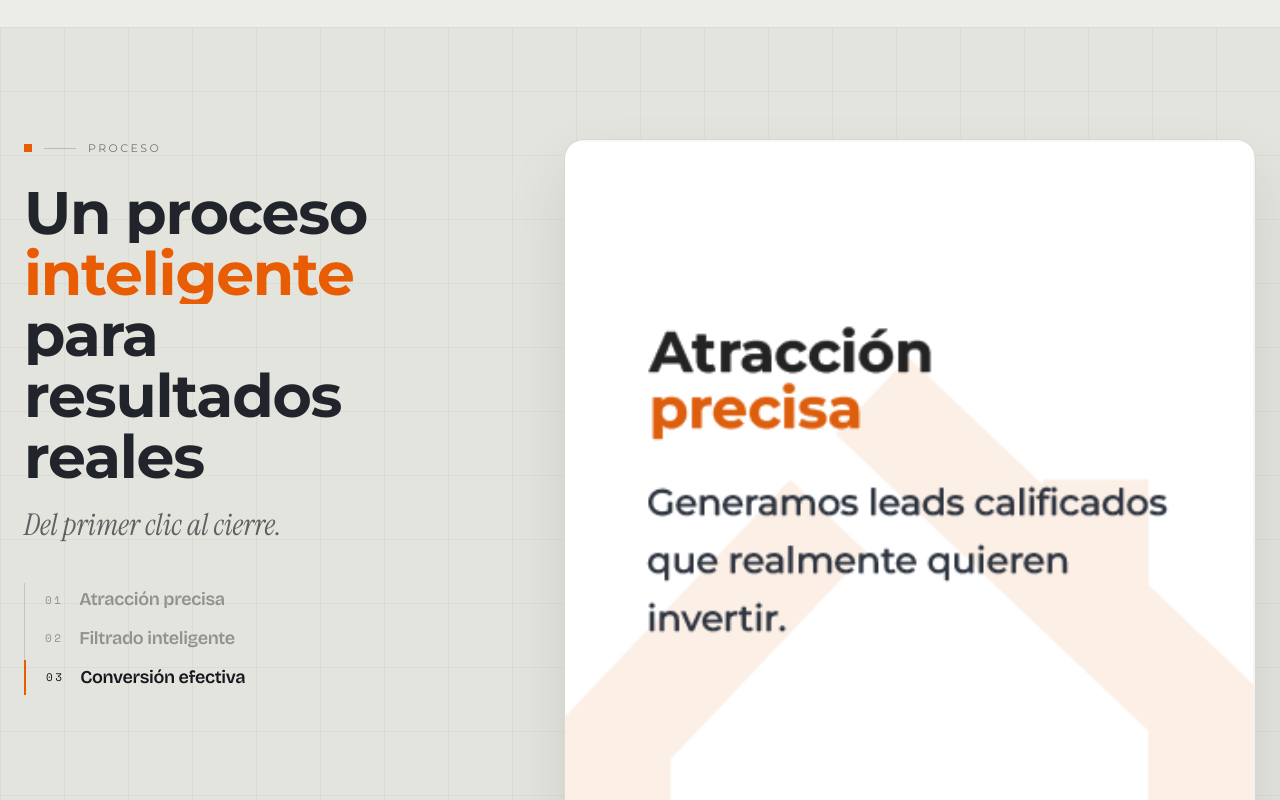
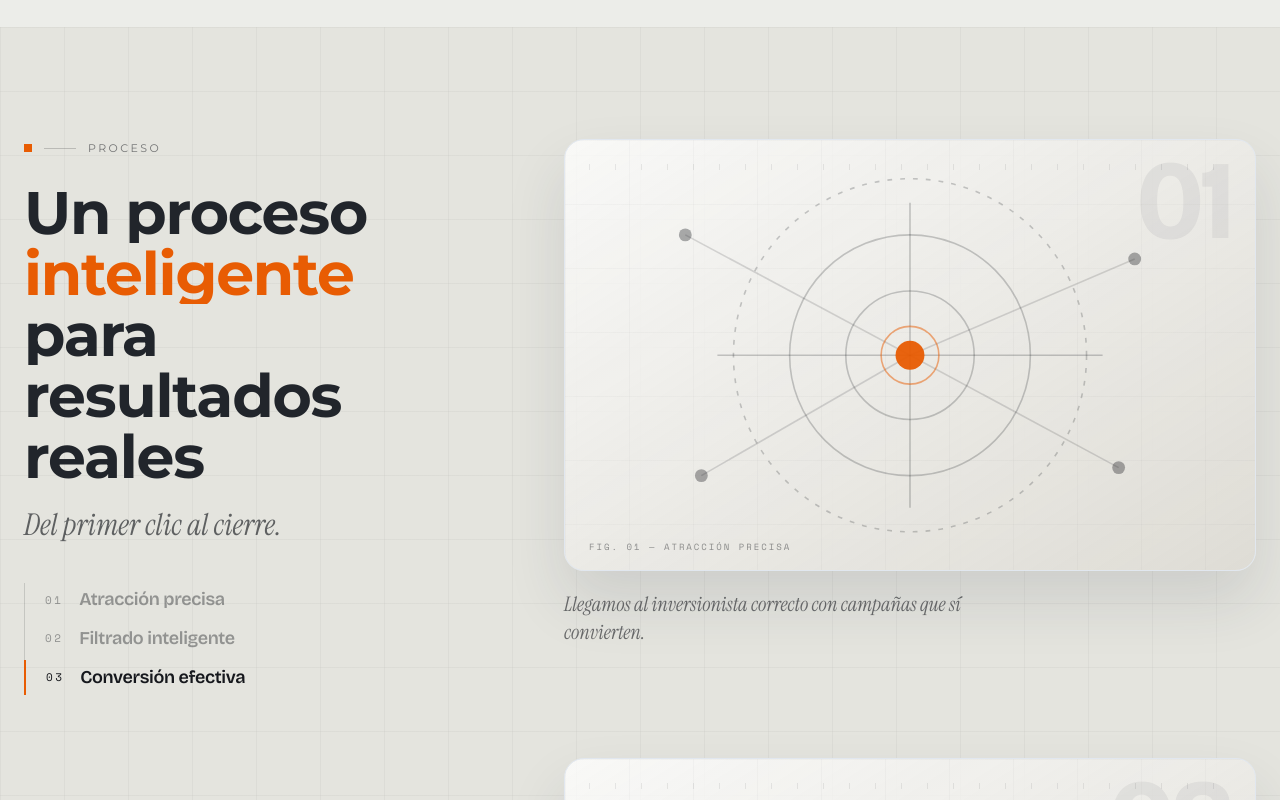
Before and after one commit to itai-agency/inmoleads-website, a React (Vite) app: page / in a window 1280 px wide. Shown: the part 1920-2720 px from the top of the page. Built offline with nearby package versions, Linux system fonts and the light colour scheme; the HTML template or start-up script is replaced by a standard one.

Commit message:
feat: proceso section modified

```diff
--- a/src/components/Process.tsx
+++ b/src/components/Process.tsx
@@ -1,27 +1,24 @@
 import { useEffect, useRef, useState } from "react";
 import { motion, useInView } from "framer-motion";
-import procesoUno from "@/assets/1.png";
-import procesoDos from "@/assets/2.png";
-import procesoTres from "@/assets/3.png";
 import { Reveal, AnimatedWords } from "@/components/motion/Motion";
 import SectionLabel from "@/components/SectionLabel";
+
+const INK = "#16181D";
+const ORANGE = "#E85C03";
 
 const steps = [
   {
     no: "01",
-    image: procesoUno,
     name: "Atracción precisa",
     lead: "Llegamos al inversionista correcto con campañas que sí convierten.",
   },
   {
     no: "02",
-    image: procesoDos,
     name: "Filtrado inteligente",
     lead: "Separamos los prospectos serios de los curiosos, sin perder tu tiempo.",
   },
   {
     no: "03",
-    image: procesoTres,
     name: "Conversión efectiva",
     lead: "Te entregamos citas y contactos listos para cerrar la venta.",
   },
@@ -31,10 +28,7 @@ const Process = () => {
   const [active, setActive] = useState(0);
 
   return (
-    <section
-      id="proceso"
-      className="relative bg-[#E4E4DE] py-28 text-[#16181D]"
-    >
+    <section id="proceso" className="relative bg-[#E4E4DE] py-28 text-[#16181D]">
       <div className="bg-blueprint pointer-events-none absolute inset-0 opacity-70" />
 
       <div className="container relative z-10 mx-auto px-6">
@@ -58,7 +52,6 @@ const Process = () => {
                 </p>
               </Reveal>
 
-              {/* step index with active highlight */}
               <ol className="mt-10 hidden space-y-1 border-l border-[#16181D]/15 lg:block">
                 {steps.map((s, i) => (
                   <li key={s.no}>
@@ -129,15 +122,10 @@ function Step({
         </span>
         <span className="text-display text-2xl font-semibold">{step.name}</span>
       </div>
-      <div className="group overflow-hidden rounded-[20px] border border-[#16181D]/10 bg-white/40 shadow-[0_30px_60px_rgba(40,50,65,0.12)]">
-        <img
-          src={step.image}
-          alt={step.name}
-          className="w-full object-cover transition-transform duration-[1.2s] ease-out group-hover:scale-[1.04]"
-          loading="lazy"
-          decoding="async"
-        />
-      </div>
+
+      {/* designed visual (replaceable placeholder) */}
+      <StepVisual no={step.no} name={step.name} index={index} inView={inView} />
+
       <p className="mt-5 max-w-md font-serif text-xl italic leading-snug text-[#16181D]/60">
         {step.lead}
       </p>
@@ -145,4 +133,169 @@ function Step({
   );
 }
 
+/* ---- Designed step figures (swap for real renders later) ---- */
+function StepVisual({
+  no,
+  name,
+  index,
+  inView,
+}: {
+  no: string;
+  name: string;
+  index: number;
+  inView: boolean;
+}) {
+  return (
+    <div className="group relative aspect-[16/10] overflow-hidden rounded-[20px] border border-[#16181D]/12 bg-gradient-to-br from-white/75 to-[#dedcd5] shadow-[0_30px_60px_rgba(40,50,65,0.12)]">
+      <div className="bg-blueprint absolute inset-0 opacity-50" />
+      {/* ghost number */}
+      <span className="text-display pointer-events-none absolute right-6 top-2 text-[7rem] font-bold leading-none text-[#16181D]/[0.06]">
+        {no}
+      </span>
+      {/* corner ticks */}
+      <span className="ruler-ticks absolute inset-x-6 top-6 h-1.5 opacity-30" />
+
+      <div className="absolute inset-0 grid place-items-center p-6">
+        <svg viewBox="0 0 400 230" className="h-full w-full">
+          {index === 0 && <RadarFig inView={inView} />}
+          {index === 1 && <FunnelFig inView={inView} />}
+          {index === 2 && <GrowthFig inView={inView} />}
+        </svg>
+      </div>
+
+      <span className="label-mono absolute bottom-4 left-6 text-[9px] text-[#16181D]/45">
+        Fig. {no} — {name}
+      </span>
+    </div>
+  );
+}
+
+/* 01 — Atracción: radar/target attracting signals */
+function RadarFig({ inView }: { inView: boolean }) {
+  const cx = 200;
+  const cy = 115;
+  return (
+    <g fill="none" stroke={INK} strokeOpacity={0.22}>
+      {[40, 75, 110].map((r, i) => (
+        <circle key={r} cx={cx} cy={cy} r={r} strokeDasharray={i === 2 ? "3 5" : ""} />
+      ))}
+      <line x1={cx - 120} y1={cy} x2={cx + 120} y2={cy} />
+      <line x1={cx} y1={cy - 95} x2={cx} y2={cy + 95} />
+      {/* incoming signals */}
+      {[
+        [60, 40],
+        [340, 55],
+        [70, 190],
+        [330, 185],
+      ].map(([x, y], i) => (
+        <g key={i}>
+          <circle cx={x} cy={y} r={4} fill={INK} fillOpacity={0.35} stroke="none" />
+          <motion.line
+            x1={x}
+            y1={y}
+            x2={cx}
+            y2={cy}
+            stroke={INK}
+            strokeOpacity={0.15}
+            strokeDasharray="2 4"
+            initial={{ pathLength: 0 }}
+            animate={inView ? { pathLength: 1 } : {}}
+            transition={{ duration: 0.9, delay: 0.2 + i * 0.12 }}
+          />
+        </g>
+      ))}
+      {/* center marker */}
+      <motion.circle
+        cx={cx}
+        cy={cy}
+        r={9}
+        fill={ORANGE}
+        stroke="none"
+        animate={{ opacity: [1, 0.55, 1] }}
+        transition={{ duration: 2.4, repeat: Infinity, ease: "easeInOut" }}
+      />
+      <circle cx={cx} cy={cy} r={18} stroke={ORANGE} strokeOpacity={0.5} />
+    </g>
+  );
+}
+
+/* 02 — Filtrado: many prospects → funnel → few qualified */
+function FunnelFig({ inView }: { inView: boolean }) {
+  const top = [70, 120, 170, 220, 270, 320];
+  return (
+    <g fill="none" stroke={INK}>
+      {/* input dots */}
+      {top.map((x, i) => (
+        <circle key={i} cx={x} cy={30} r={5} fill={INK} fillOpacity={0.3} stroke="none" />
+      ))}
+      {/* funnel */}
+      <motion.path
+        d="M60 60 H330 L225 150 V185 H165 V150 Z"
+        stroke={INK}
+        strokeOpacity={0.4}
+        strokeWidth={1.5}
+        initial={{ pathLength: 0 }}
+        animate={inView ? { pathLength: 1 } : {}}
+        transition={{ duration: 1, ease: "easeOut" }}
+      />
+      <line x1={110} y1={92} x2={280} y2={92} stroke={INK} strokeOpacity={0.18} strokeDasharray="3 5" />
+      <line x1={150} y1={122} x2={240} y2={122} stroke={INK} strokeOpacity={0.18} strokeDasharray="3 5" />
+      {/* output (qualified) */}
+      <motion.circle
+        cx={195}
+        cy={210}
+        r={8}
+        fill={ORANGE}
+        stroke="none"
+        initial={{ opacity: 0, y: -10 }}
+        animate={inView ? { opacity: 1, y: 0 } : {}}
+        transition={{ delay: 0.9, duration: 0.5 }}
+      />
+    </g>
+  );
+}
+
+/* 03 — Conversión: growth line up to a closed deal */
+function GrowthFig({ inView }: { inView: boolean }) {
+  return (
+    <g fill="none">
+      {/* axes */}
+      <line x1={50} y1={30} x2={50} y2={195} stroke={INK} strokeOpacity={0.2} />
+      <line x1={50} y1={195} x2={360} y2={195} stroke={INK} strokeOpacity={0.2} />
+      {/* baseline grid */}
+      {[150, 100, 60].map((y) => (
+        <line key={y} x1={50} y1={y} x2={360} y2={y} stroke={INK} strokeOpacity={0.08} strokeDasharray="2 5" />
+      ))}
+      {/* growth line */}
+      <motion.polyline
+        points="60,180 130,150 200,160 270,95 340,45"
+        stroke={ORANGE}
+        strokeWidth={2.5}
+        strokeLinecap="round"
+        strokeLinejoin="round"
+        initial={{ pathLength: 0 }}
+        animate={inView ? { pathLength: 1 } : {}}
+        transition={{ duration: 1.2, ease: "easeInOut" }}
+      />
+      {/* end node = closed */}
+      <motion.g
+        initial={{ opacity: 0, scale: 0.5 }}
+        animate={inView ? { opacity: 1, scale: 1 } : {}}
+        transition={{ delay: 1.1, duration: 0.4 }}
+        style={{ transformOrigin: "340px 45px" }}
+      >
+        <circle cx={340} cy={45} r={14} fill={ORANGE} />
+        <path
+          d="M333 45 l5 5 l9 -10"
+          stroke="#fff"
+          strokeWidth={2.5}
+          strokeLinecap="round"
+          strokeLinejoin="round"
+          fill="none"
+        />
+      </motion.g>
+    </g>
+  );
+}
+
 export default Process;
```
